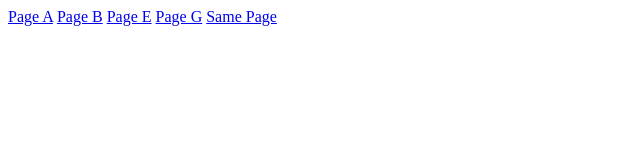
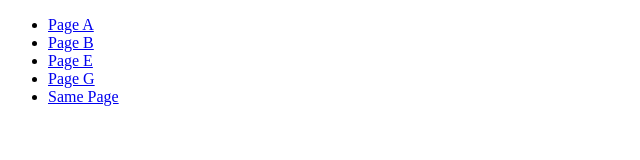
Before and after one commit to adaral/adaral.github.io, a plain HTML site: page index.html in a window 1280 px wide. Shown: the whole page, without its empty margins (0-640 px from the left). Drawn offline with Linux system fonts and the light colour scheme.

Commit message:
Updated links

```diff
--- a/index.html
+++ b/index.html
@@ -6,10 +6,12 @@
     <title>Monzo Web Crawler Test Site</title>
 </head>
 <body>
-    <a href="a.html">Page A</a>
-    <a href="b.html">Page B</a>
-    <a href="e.html">Page E</a>
-    <a href="g.html">Page G</a>
-    <a href="#">Same Page</a>
+    <ul>
+        <li><a href="a.html">Page A</a></li>
+        <li><a href="b.html">Page B</a></li>
+        <li><a href="e.html">Page E</a></li>
+        <li><a href="g.html">Page G</a></li>
+        <li><a href="#">Same Page</a></li>
+    </ul>
 </body>
 </html>
```
Also changed, not shown: a.html (+5 -3 lines), b.html (+4 -2 lines), c.html (+4 -2 lines), d.html (+4 -2 lines), e.html (+3 -1 lines), f.html (+3 -1 lines), g.html (+1 -1 lines).
